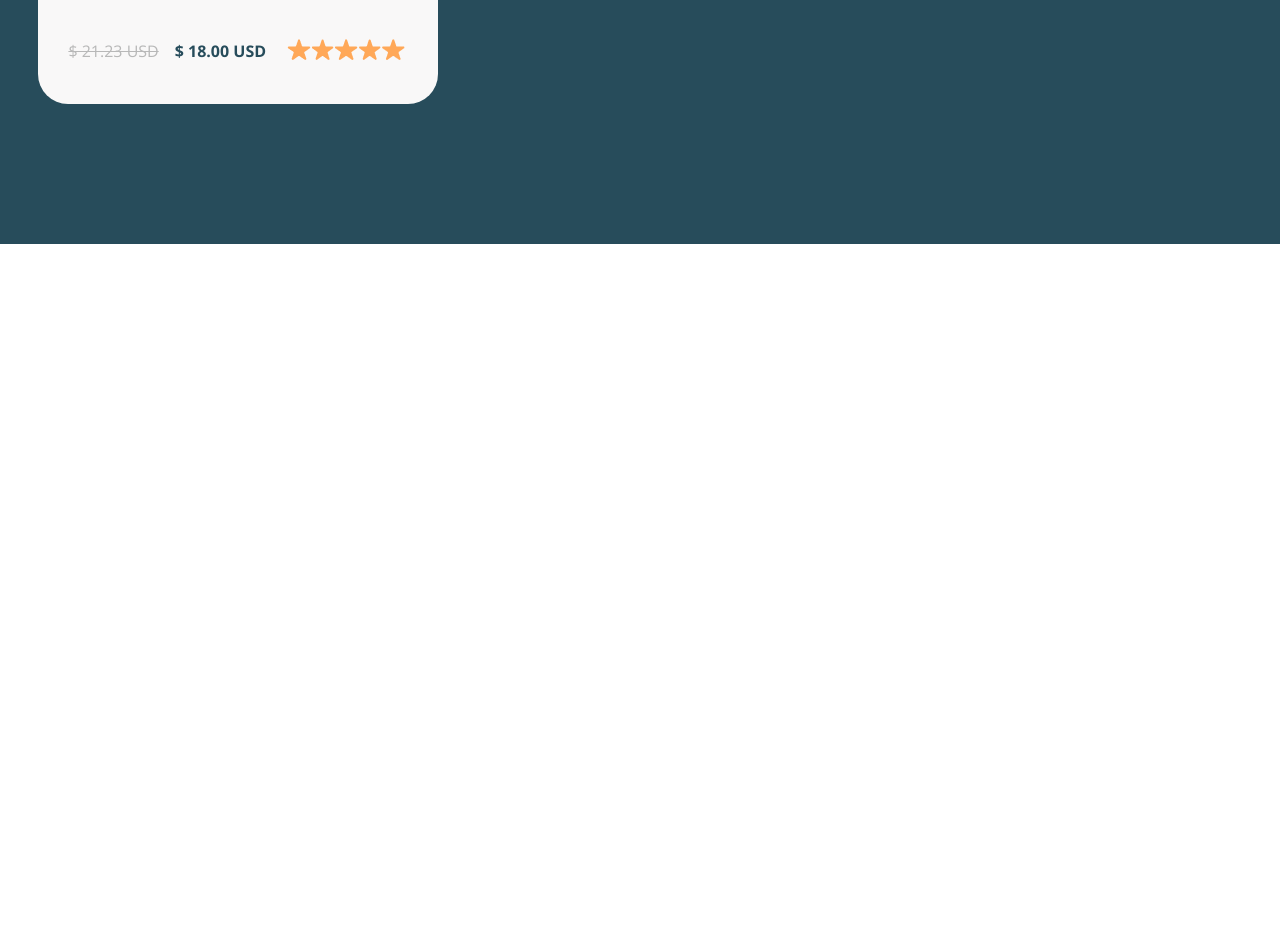
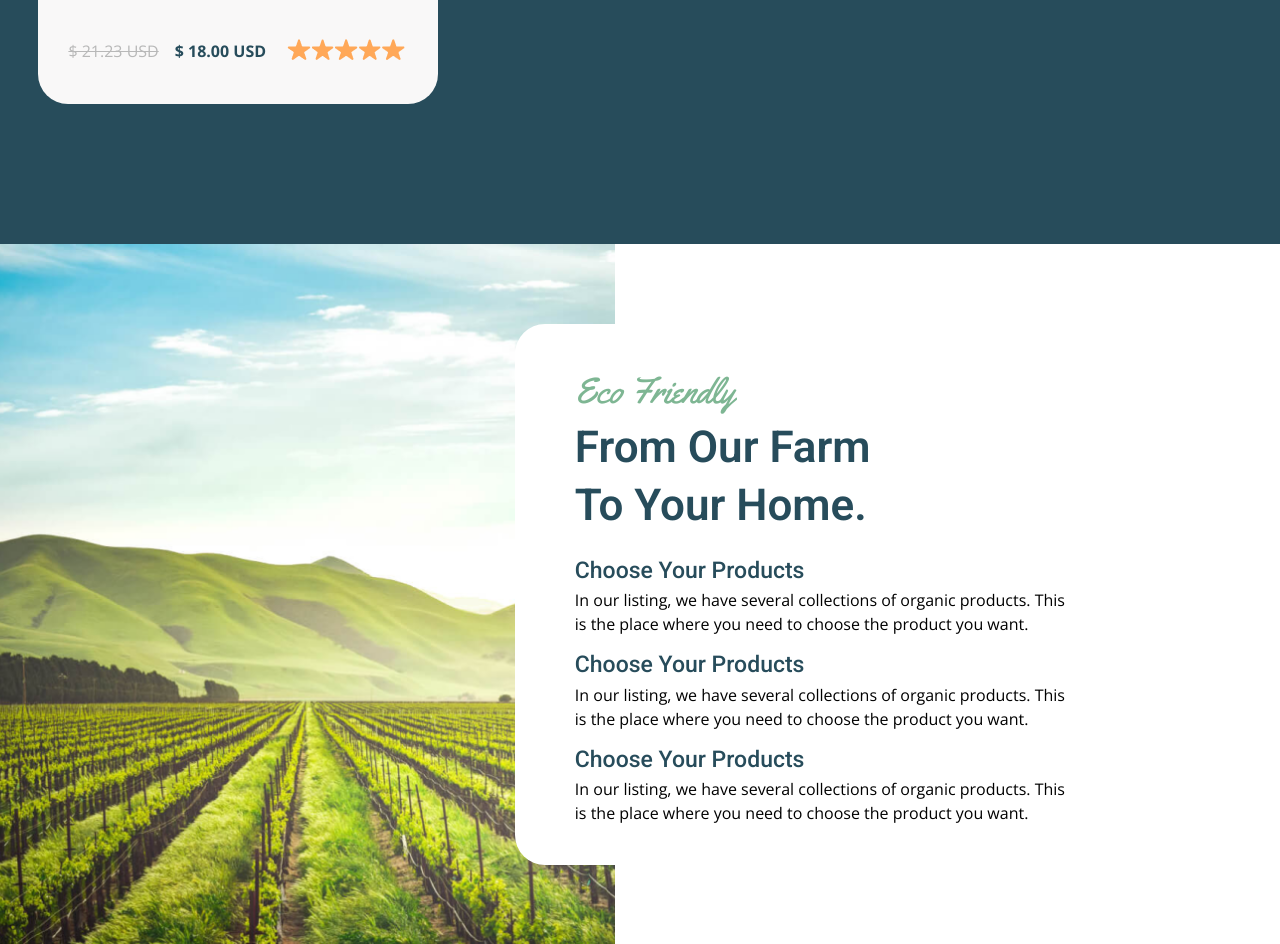
Before and after one commit to Joseph-RY/Organick, a website: page src/index.html in a window 1280 px wide. Shown: the part 7159-8103 px from the top of the page. Before the commit the page ends 7403 px from the top, so only its background shows below. Drawn offline with nearby package versions, Linux system fonts and the light colour scheme.

Commit message:
Add Section-6

```diff
--- a/src/index.html
+++ b/src/index.html
@@ -227,7 +227,7 @@
         </section>
 
         <section class="py-[140px] px-[3%] bg-[#274C5B] flex flex-col gap-10">
-            <div class="flex items-center justify-between">
+            <div class="flex flex-col lg:flex-row text-center lg:text-start items-center justify-between">
                 <div>
                     <span class="text-[#7EB693] text-[36px]">Offer Products</span>
                     <h2 class="text-[#fff] text-[45px]">We Offer Organic for You</h2>
@@ -283,6 +283,35 @@
             </div>
         </section>
 
+        <section class="flex flex-col-reverse lg:flex-row text-center lg:text-start">
+            <div class="section_6 lg:w-[80%] h-[700px]">
+
+            </div>
+            <div class="py-[40px] flex items-center">
+                <div class="px-[5%] lg:pl-[60px] py-[40px] lg:pr-[200px] rounded-[30px] lg:ml-[-100px] bg-white flex flex-col gap-5">
+                    <div>
+                        <span class="text-[#7EB693] text-[36px]">Eco Friendly</span>
+                        <h2 class="text-[44px] text-[#274C5B] font-[600] leading-[58px]">From Our Farm</h2>
+                        <h2 class="text-[44px] text-[#274C5B] font-[600] leading-[58px]">To Your Home.</h2>
+                    </div>
+                    <div class="flex flex-col gap-3">
+                        <div>
+                            <h4 class="text-[23px] text-[#274C5B] font-[500]">Choose Your Products</h4>
+                            <p>In our listing, we have several collections of organic products. This is the place where you need to choose the product you want.</p>
+                        </div>
+                        <div>
+                            <h4 class="text-[23px] text-[#274C5B] font-[500]">Choose Your Products</h4>
+                            <p>In our listing, we have several collections of organic products. This is the place where you need to choose the product you want.</p>
+                        </div>
+                        <div>
+                            <h4 class="text-[23px] text-[#274C5B] font-[500]">Choose Your Products</h4>
+                            <p>In our listing, we have several collections of organic products. This is the place where you need to choose the product you want.</p>
+                        </div>
+                    </div>
+                </div>
+            </div>
+        </section>
+
     </div>
 
 
--- a/src/style.css
+++ b/src/style.css
@@ -42,3 +42,10 @@ header {
     background-size: cover;
     background-position: center;
 }
+
+.section_6 {
+    background-image: url(../images/img_3.png);
+    background-repeat: no-repeat;
+    background-size: cover;
+    background-position: center;
+}
```
Also changed, not shown: src/output.css.
